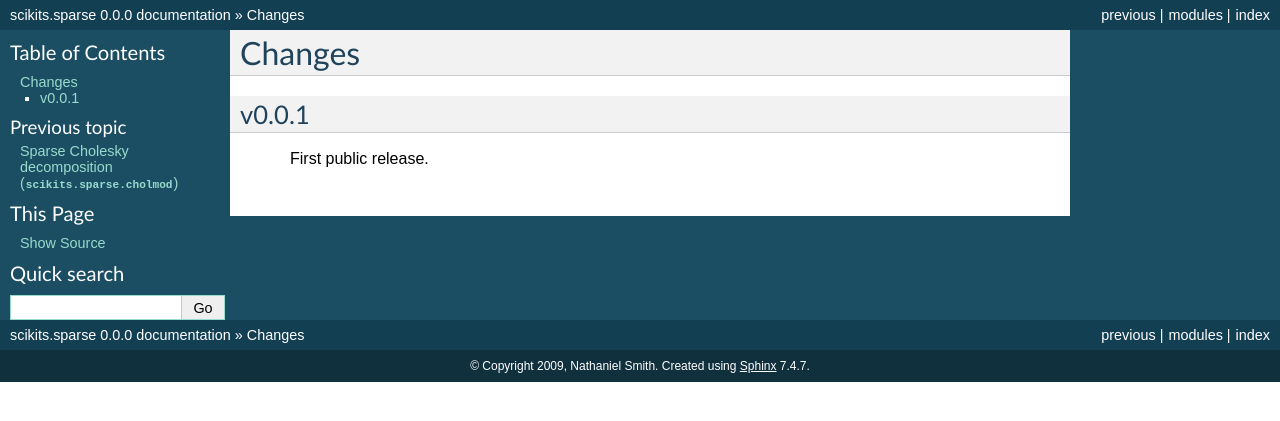
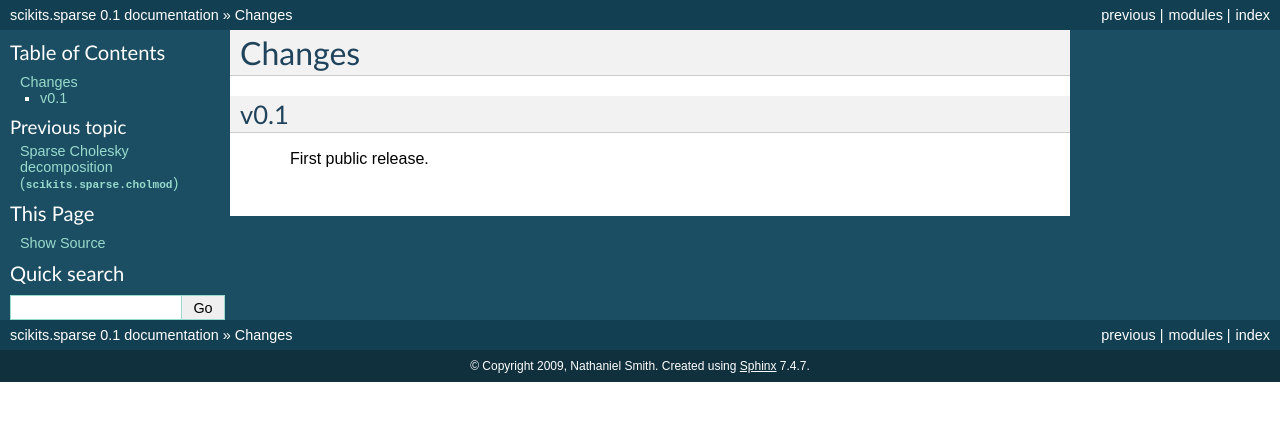
Before and after one commit to scikit-sparse/scikit-sparse, a Sphinx documentation site: the page built from doc/changes.rst, in a window 1280 px wide. Shown: the top 421 px of the page. Built offline with Sphinx 7.4.7, drawn with Linux system fonts in a browser that asks for light colours; formulas are drawn with MathJax 3.

Commit message:
set version to 0.1

```diff
--- a/doc/changes.rst
+++ b/doc/changes.rst
@@ -1,6 +1,6 @@
 Changes
 =======
 
-v0.0.1
+v0.1
 ------
   First public release.
--- a/doc/cholmod.rst
+++ b/doc/cholmod.rst
@@ -4,7 +4,7 @@ Sparse Cholesky decomposition (:mod:`scikits.sparse.cholmod`)
 .. module:: scikits.sparse.cholmod
    :synopsis: Sparse Cholesky decomposition using CHOLMOD
 
-.. versionadded:: 0.0.1
+.. versionadded:: 0.1
 
 Overview
 --------
--- a/doc/conf.py
+++ b/doc/conf.py
@@ -9,7 +9,7 @@ copyright = u'2009, Nathaniel Smith'
 # built documents.
 #
 # The short X.Y version.
-version = '0.0.0'
+version = '0.1'
 # The full version, including alpha/beta/rc tags.
 release = version
 
--- a/setup.py
+++ b/setup.py
@@ -24,7 +24,7 @@ MAINTAINER_EMAIL    = 'njs@pobox.com',
 URL                 = 'http://code.google.com/p/scikits-sparse/'
 LICENSE             = 'GPL'
 DOWNLOAD_URL        = "http://code.google.com/p/scikits-sparse/downloads/list"
-VERSION             = '0.0.0'
+VERSION             = '0.1'
 
 from setuptools import setup, find_packages, Extension
 from Cython.Distutils import build_ext
```
